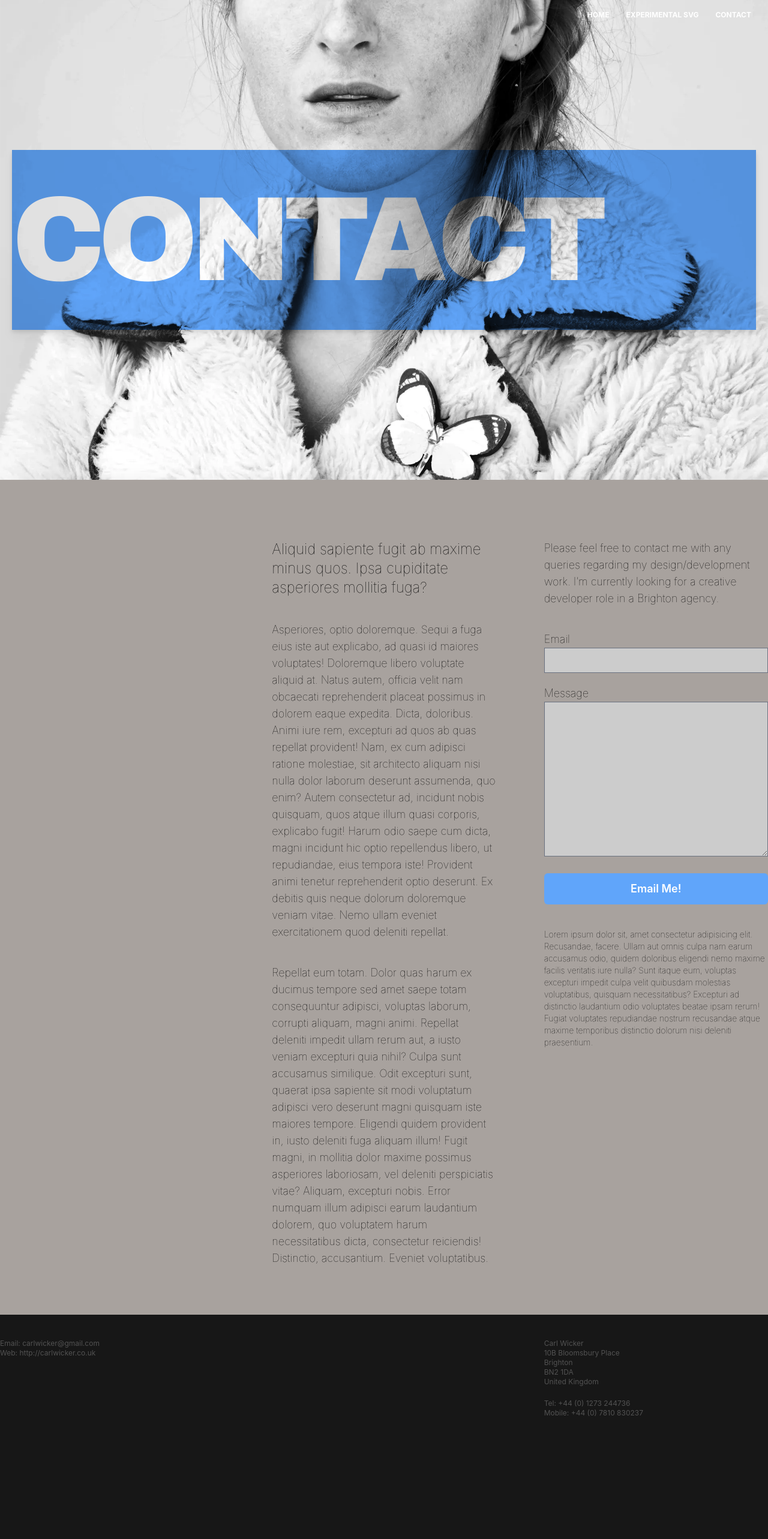
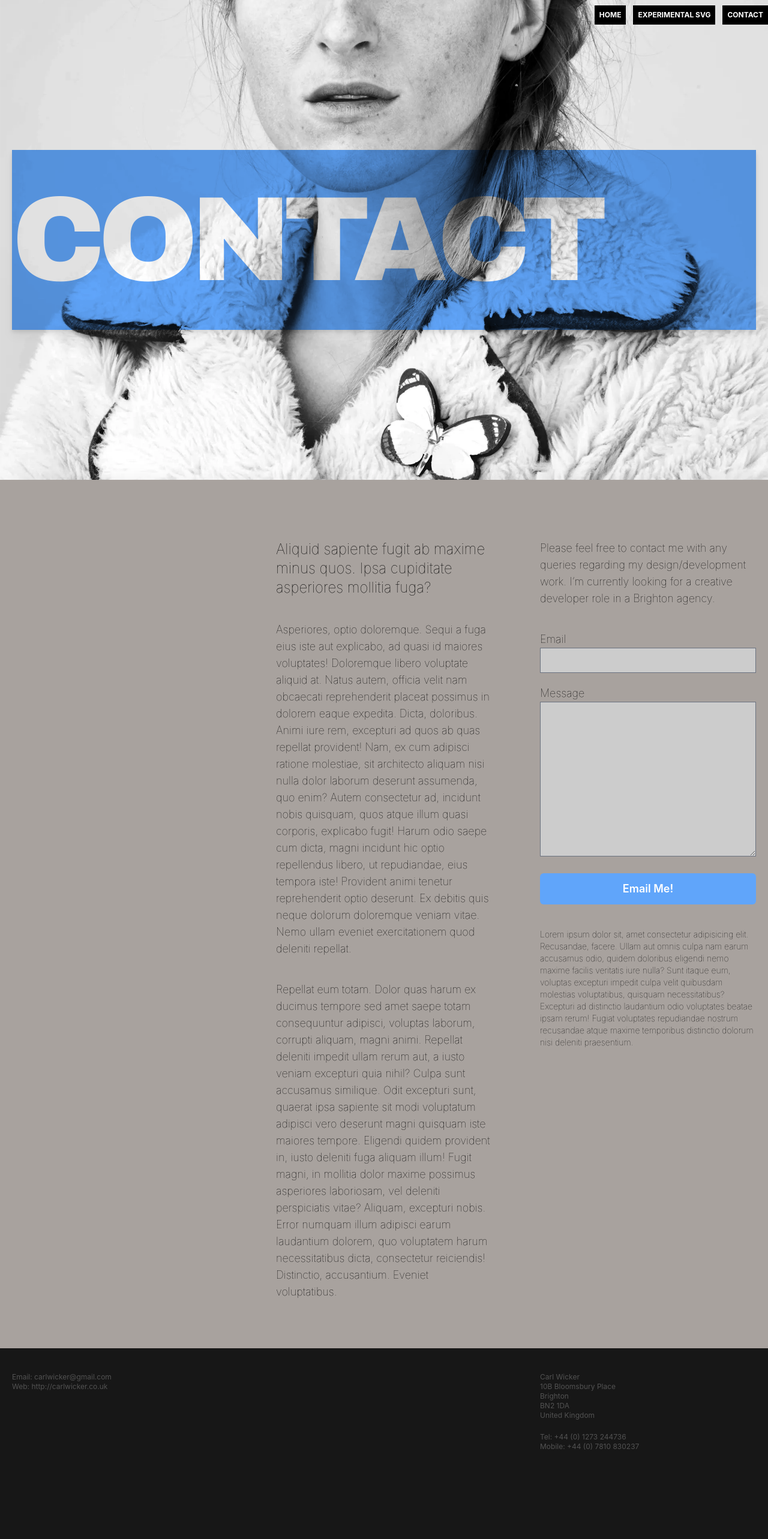
Before and after one commit to carlwicker/carlwicker-nextjs12, a Next.js app: page /contact in a window 1280 px wide. Shown: the top 2566 px of the page at 60% size. Built offline with nearby package versions, Linux system fonts and the light colour scheme; what react-locomotive-scroll would draw is missing.

Commit message:
responsive padding fix

```diff
--- a/components/BoldArticlePage/BoldArticlePage.tsx
+++ b/components/BoldArticlePage/BoldArticlePage.tsx
@@ -41,7 +41,7 @@ export default function BoldArticlePage() {
           <SvgBackground color={color} />
         </div>
 
-        <div className="container flex lg:flex-row flex-col mx-auto md:py-40 px-5 md:px-0 py-20 gap-20">
+        <div className="container flex lg:flex-row flex-col mx-auto md:py-40 px-5 py-20 gap-20">
           <div className="xl:w-1/3 justify-start flex flex-col text-right lg:w-1/2 z-10">
             <div className="gap-2 mt-5 justify-end  lg:flex flex-col">
               <Credits />
--- a/components/ContactForm/ContactForm.tsx
+++ b/components/ContactForm/ContactForm.tsx
@@ -41,7 +41,7 @@ export default function ContactForm() {
         backgroundColor: "rgb(168 162 158)",
       }}
     >
-      <div className="container flex mx-auto py-20 px-5 md:px-0 lg:gap-20 md:gap-20 text-lg flex-col lg:flex-row gap-0">
+      <div className="container flex mx-auto py-20 px-5 lg:gap-20 md:gap-20 text-lg flex-col lg:flex-row gap-0">
         <div className="xl:w-1/3 xl:flex hidden"></div>
         <div className="flex flex-col xl:w-1/3 lg:w-1/2 mt-5 min-h-fit font-thin gap-10">
           <h2 className="text-2xl">
--- a/components/Footer/Footer.tsx
+++ b/components/Footer/Footer.tsx
@@ -9,7 +9,7 @@ export default function Footer() {
     <footer className="bg-neutral-900 lg:h-[400px] py-10 h-[600px]">
       <div
         ref={ref}
-        className={`container mx-auto flex lg:flex-row flex-col text-xs text-neutral-600 gap-20 justify-end px-5 md:px-0 ${
+        className={`container mx-auto flex lg:flex-row flex-col text-xs text-neutral-600 gap-20 justify-end px-5 ${
           isInView ? "mt-0 opacity-100" : "mt-10 opacity-0"
         } duration-500 ease-in`}
       >
--- a/components/Navbar/Header.tsx
+++ b/components/Navbar/Header.tsx
@@ -13,7 +13,7 @@ export default function Header({ setIsOpen, isOpen }: IHeader) {
   }, [isOpen]);
 
   return (
-    <header className="container flex justify-between items-center p-5 h-[50px] fixed z-50">
+    <header className="container flex justify-between items-center py-5 h-[50px] fixed z-50">
       <div className="text-base font-bold hover:scale-105 transition ease-out duration-500 lg:invisible">
         <Link
           href={"/"}
@@ -25,19 +25,19 @@ export default function Header({ setIsOpen, isOpen }: IHeader) {
       </div>
       <nav className="flex gap-3 font-thin">
         <Link href={"/"}>
-          <button className="text-xs p-2 text-white font-bold hover:text-gray-500 transition ease-in duration-200">
+          <button className="bg-black text-xs p-2 text-white font-bold hover:text-gray-500 transition ease-in duration-200">
             HOME
           </button>
         </Link>
 
         <Link href={"/experimental"}>
-          <button className="text-xs p-2 text-white font-bold hover:text-gray-500 transition ease-in duration-200">
+          <button className="bg-black text-xs p-2 text-white font-bold hover:text-gray-500 transition ease-in duration-200">
             EXPERIMENTAL SVG
           </button>
         </Link>
 
         <Link href={"/contact"}>
-          <button className="text-xs p-2 text-white font-bold hover:text-gray-500 transition ease-in duration-200">
+          <button className="bg-black text-xs p-2 text-white font-bold hover:text-gray-500 transition ease-in duration-200">
             CONTACT
           </button>
         </Link>
--- a/components/Section2/Section2.tsx
+++ b/components/Section2/Section2.tsx
@@ -8,7 +8,7 @@ export default function Section2() {
       style={{
         boxShadow: "20px 25px 45px rgba(0, 0, 0, 0.25)",
       }}
-      className="bg-[#ddd] flex flex-col w-full"
+      className="bg-[#ddd] flex flex-col w-full p-5"
     >
       <div className="container flex self-center">
         <div
```
